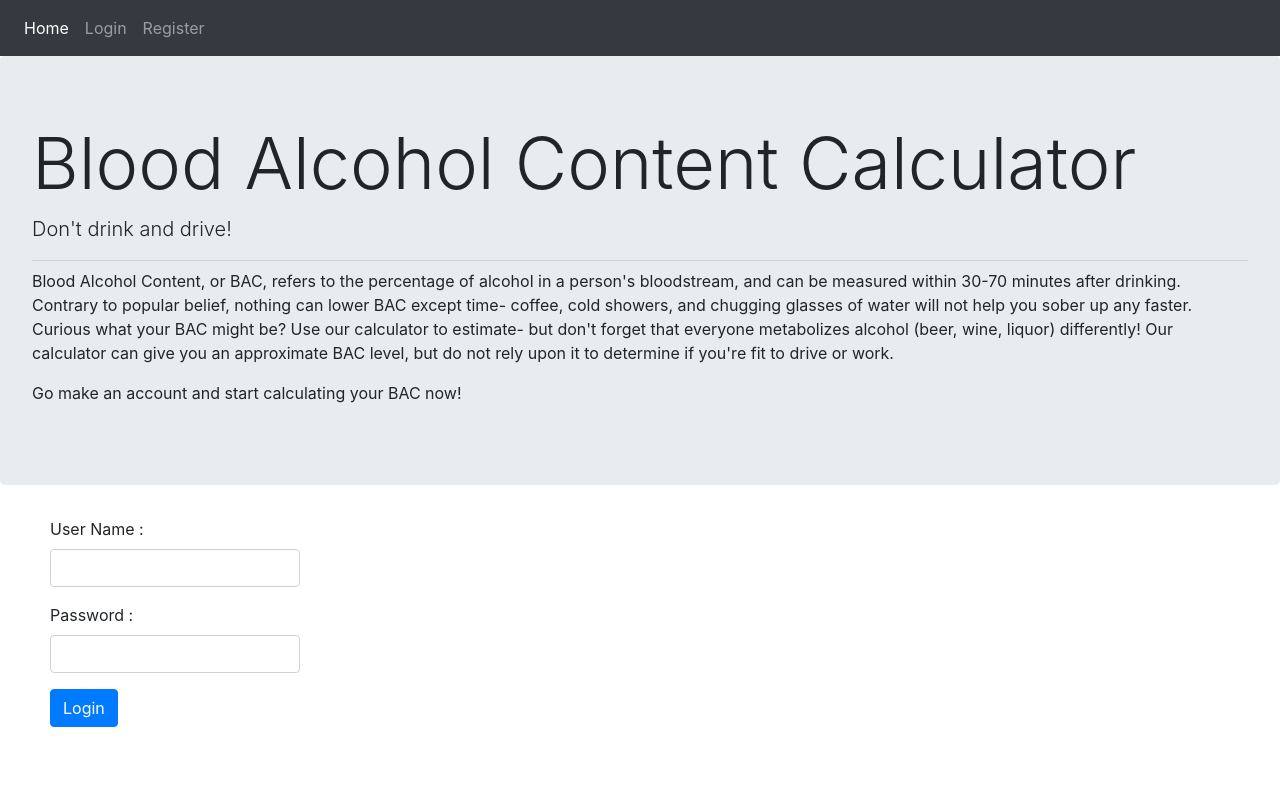
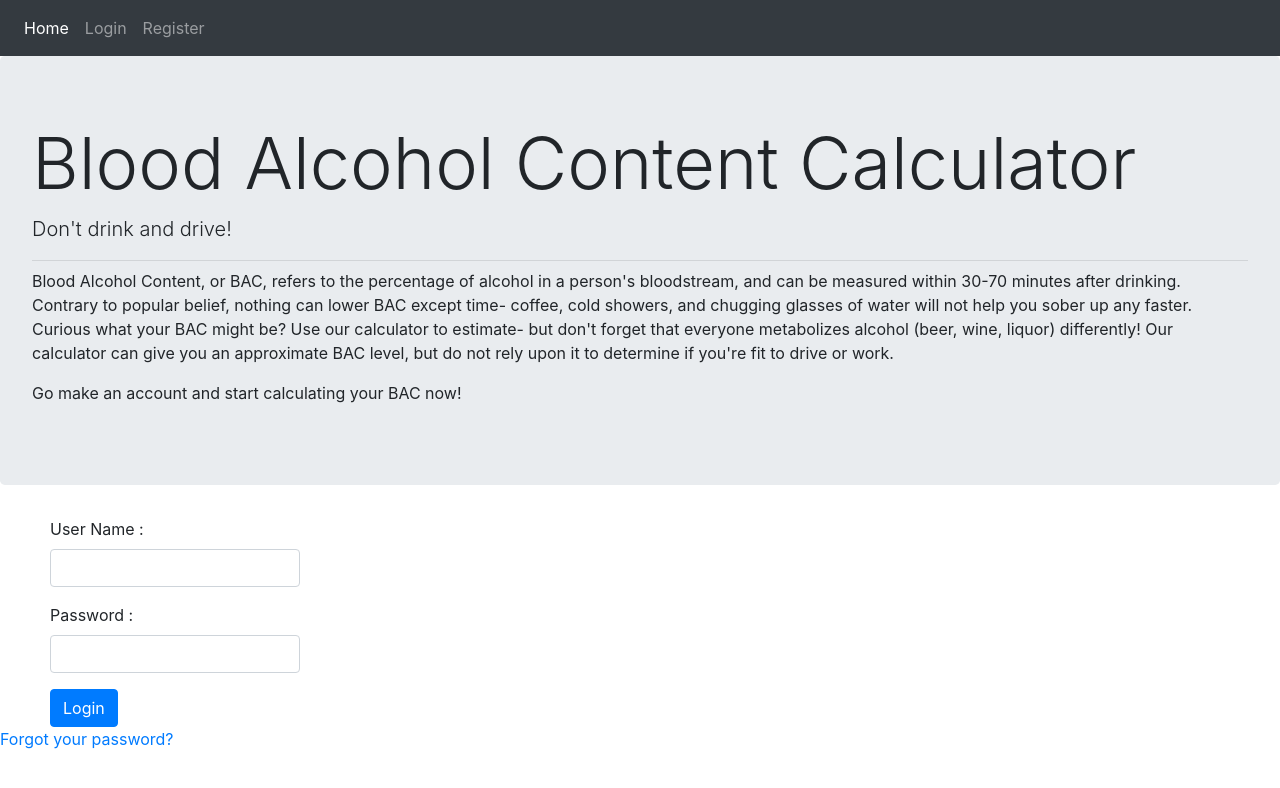
Before and after one commit to LTCHIPS/BACalculator-Angular, an Angular app: page /login in a window 1280 px wide. Shown: the top 788 px of the page. Built offline with nearby package versions, Linux system fonts and the light colour scheme.

Commit message:
Added routerLink for forgot password in login.component.html

```diff
--- a/src/app/login/login.component.html
+++ b/src/app/login/login.component.html
@@ -8,5 +8,7 @@
         <input type="text" id="passwordField" name = "password" class="form-control" style="width:250px; margin-left: 50px" [(ngModel)] = "this.password">
     </div>
     <button type="button" class="btn btn-primary" style="margin-left: 50px" (click)="login()">Login</button>
-
+    <div id="forgotPassword">
+        <a routerLink="forgotpw">Forgot your password?</a>
+    </div>
 </form>
```
